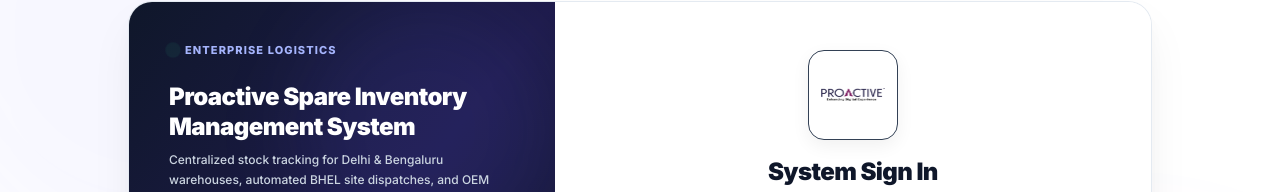
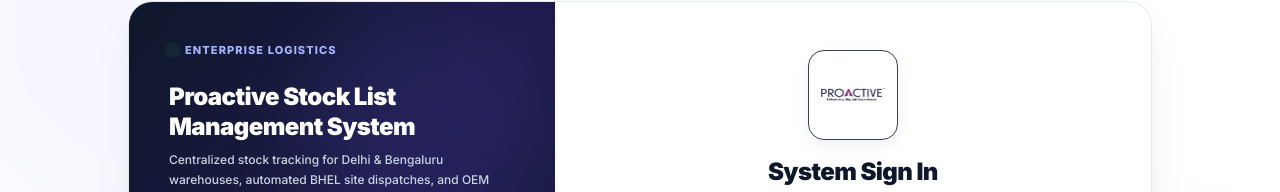
Before and after one commit to rohitmourya99/Spare_Management_FE-, a React (Vite) app in the folder frontend/: page /login in a window 1280 px wide. Shown: the part 124-316 px from the top of the page. Built offline with nearby package versions, Linux system fonts and the light colour scheme; no server answers.

Commit message:
ui: rename Inventory and Spare labels to Stock List

```diff
--- a/frontend/src/components/layout/index.tsx
+++ b/frontend/src/components/layout/index.tsx
@@ -19,7 +19,7 @@
 
   const navItems = [
     { label: 'Dashboard', path: '/dashboard', icon: LayoutDashboard, color: 'text-indigo-600' },
-    { label: 'Inventory', path: '/inventory', icon: Package, color: 'text-blue-600' },
+    { label: 'Stock List', path: '/inventory', icon: Package, color: 'text-blue-600' },
     { label: 'Dispatch', path: '/dispatch', icon: Truck, color: 'text-rose-600' },
     { label: 'Pickup & OEM', path: '/pickup', icon: RotateCcw, color: 'text-emerald-600' },
     { label: 'Site Master', path: '/sites', icon: Building2, color: 'text-cyan-600' },
--- a/frontend/src/pages/auth/LoginPage.tsx
+++ b/frontend/src/pages/auth/LoginPage.tsx
@@ -55,7 +55,7 @@
               <span className="text-[11px] font-extrabold uppercase tracking-widest text-indigo-300">Enterprise Logistics</span>
             </div>
             <h2 className="text-2xl font-black tracking-tight text-white leading-tight">
-              Proactive Spare Inventory Management System
+              Proactive Stock List Management System
             </h2>
             <p className="text-xs text-slate-300 mt-2 font-medium leading-relaxed">
               Centralized stock tracking for Delhi &amp; Bengaluru warehouses, automated BHEL site dispatches, and OEM return receipts.
--- a/frontend/src/pages/dispatch/DispatchListPage.tsx
+++ b/frontend/src/pages/dispatch/DispatchListPage.tsx
@@ -388,7 +388,7 @@
       <Modal isOpen={isModalOpen} onClose={() => { setIsModalOpen(false); resetForm(); }} title="Create Outbound Dispatch" maxWidth="lg">
         <form onSubmit={handleSubmit} className="space-y-4">
           <div>
-            <label className="block text-xs font-bold text-slate-800 mb-1">Select Spare Item to Dispatch *</label>
+            <label className="block text-xs font-bold text-slate-800 mb-1">Select Stock Item to Dispatch *</label>
             {selectedItem ? (
               <div className="flex items-center justify-between p-3 bg-indigo-50 border border-indigo-200 rounded-xl">
                 <div>
--- a/frontend/src/pages/inventory/SpareDetailPage.tsx
+++ b/frontend/src/pages/inventory/SpareDetailPage.tsx
@@ -89,7 +89,7 @@
 
   if (isLoading) {
     return (
-      <Layout title="Spare Details">
+      <Layout title="Stock Details">
         <div className="flex items-center justify-center h-64">
           <div className="w-8 h-8 border-2 border-indigo-600 border-t-transparent rounded-full animate-spin" />
         </div>
@@ -99,9 +99,9 @@
 
   if (error || !item) {
     return (
-      <Layout title="Spare Details">
+      <Layout title="Stock Details">
         <div className="p-5 bg-rose-50 border border-rose-200 rounded-xl text-rose-700 font-bold">
-          Spare part not found or error loading data.
+          Stock item not found or error loading data.
         </div>
       </Layout>
     );
@@ -110,14 +110,14 @@
   const comments = commentsData || [];
 
   return (
-    <Layout title={`${item.spareId} — Spare Details`}>
+    <Layout title={`${item.spareId} — Stock Details`}>
       {/* Breadcrumb */}
       <button
         onClick={() => navigate('/inventory')}
         className="flex items-center gap-2 text-sm text-slate-600 hover:text-slate-900 font-bold mb-5 transition-colors"
       >
         <ArrowLeft className="w-4 h-4" />
-        Back to Inventory
+        Back to Stock List
       </button>
 
       {/* Header Card */}
@@ -149,7 +149,7 @@
       {/* Spare Info Grid */}
       <div className="grid grid-cols-1 lg:grid-cols-3 gap-5 mb-5">
         {/* Spare Information */}
-        <Card title="Spare Information" className="lg:col-span-2">
+        <Card title="Stock Information" className="lg:col-span-2">
           <div className="grid grid-cols-2 gap-x-6 gap-y-3 mt-1">
             {[
               { label: 'Part Code', value: item.partCode || '—', icon: Hash },
--- a/frontend/src/pages/pickup/PickupListPage.tsx
+++ b/frontend/src/pages/pickup/PickupListPage.tsx
@@ -413,7 +413,7 @@
         <div className="grid grid-cols-1 md:grid-cols-2 gap-5">
           <div className="space-y-4">
             <div>
-              <label className="block text-xs font-bold text-slate-800 mb-1.5">Select Spare Part *</label>
+              <label className="block text-xs font-bold text-slate-800 mb-1.5">Select Stock Item *</label>
               {selectedItem ? (
                 <div className="p-3 rounded-xl bg-indigo-50 border border-indigo-200 flex items-center justify-between">
                   <div>
@@ -428,7 +428,7 @@
                 <div>
                   <input
                     type="text"
-                    placeholder="Search spare part..."
+                    placeholder="Search stock item..."
                     value={itemSearch}
                     onChange={(e) => setItemSearch(e.target.value)}
                     className="w-full px-3 py-2 bg-white border border-slate-300 rounded-xl text-sm text-slate-900 font-medium focus:outline-none focus:border-indigo-600"
--- a/frontend/src/pages/reports/ReportsPage.tsx
+++ b/frontend/src/pages/reports/ReportsPage.tsx
@@ -22,14 +22,14 @@
 }
 
 const REPORTS: ReportDef[] = [
-  // Inventory Reports
+  // Stock List Reports
   {
     key: 'full-inventory',
-    title: 'Full Inventory Report',
+    title: 'Full Stock List Report',
     desc: 'Complete list of all spare items with OEM, stock levels, location, and status.',
     icon: Package,
     color: 'text-blue-700 bg-blue-50 border-blue-200',
-    category: 'Inventory',
+    category: 'Stock List',
     hasStoreFilter: true,
   },
   {
@@ -38,7 +38,7 @@
     desc: 'Items with available quantity ≤ 2 requiring stock replenishment.',
     icon: AlertTriangle,
     color: 'text-amber-700 bg-amber-50 border-amber-200',
-    category: 'Inventory',
+    category: 'Stock List',
     hasStoreFilter: true,
   },
   {
@@ -47,7 +47,7 @@
     desc: 'All spare items currently with zero available quantity.',
     icon: AlertTriangle,
     color: 'text-rose-700 bg-rose-50 border-rose-200',
-    category: 'Inventory',
+    category: 'Stock List',
   },
   {
     key: 'oem-wise-stock',
@@ -55,7 +55,7 @@
     desc: 'Stock inventory grouped and summarized by OEM/manufacturer.',
     icon: BarChart2,
     color: 'text-indigo-700 bg-indigo-50 border-indigo-200',
-    category: 'Inventory',
+    category: 'Stock List',
   },
   // Movement Reports
   {
@@ -115,7 +115,7 @@
   },
 ];
 
-const categories = ['Inventory', 'Movements', 'BHEL Sites', 'Compliance'];
+const categories = ['Stock List', 'Movements', 'BHEL Sites', 'Compliance'];
 
 export const ReportsPage: React.FC = () => {
   const [loading, setLoading] = useState<string | null>(null);
--- a/frontend/src/pages/rma/RMAListPage.tsx
+++ b/frontend/src/pages/rma/RMAListPage.tsx
@@ -103,7 +103,7 @@
             <thead className="bg-slate-900/80 text-xs font-semibold text-slate-400 uppercase tracking-wider border-b border-slate-800">
               <tr>
                 <th className="p-3.5">RMA Ticket No</th>
-                <th className="p-3.5">Spare Item</th>
+                <th className="p-3.5">Stock Item</th>
                 <th className="p-3.5">OEM</th>
                 <th className="p-3.5">OEM Case / Ticket No</th>
                 <th className="p-3.5">Status</th>
@@ -164,7 +164,7 @@
       <Modal isOpen={isModalOpen} onClose={() => { setIsModalOpen(false); resetForm(); }} title="Raise OEM RMA Ticket" maxWidth="md">
         <div className="space-y-4">
           <div>
-            <label className="block text-xs font-semibold text-slate-300 mb-1.5">Select Faulty Spare Part *</label>
+            <label className="block text-xs font-semibold text-slate-300 mb-1.5">Select Faulty Stock Item *</label>
             {selectedItem ? (
               <div className="p-3 rounded-xl bg-slate-900 border border-brand-500/30 flex items-center justify-between">
                 <div>
```
Also changed, not shown: frontend/src/pages/dashboard/DashboardPage.tsx (+7 -7 lines), frontend/src/pages/inventory/InventoryListPage.tsx (+7 -7 lines).
